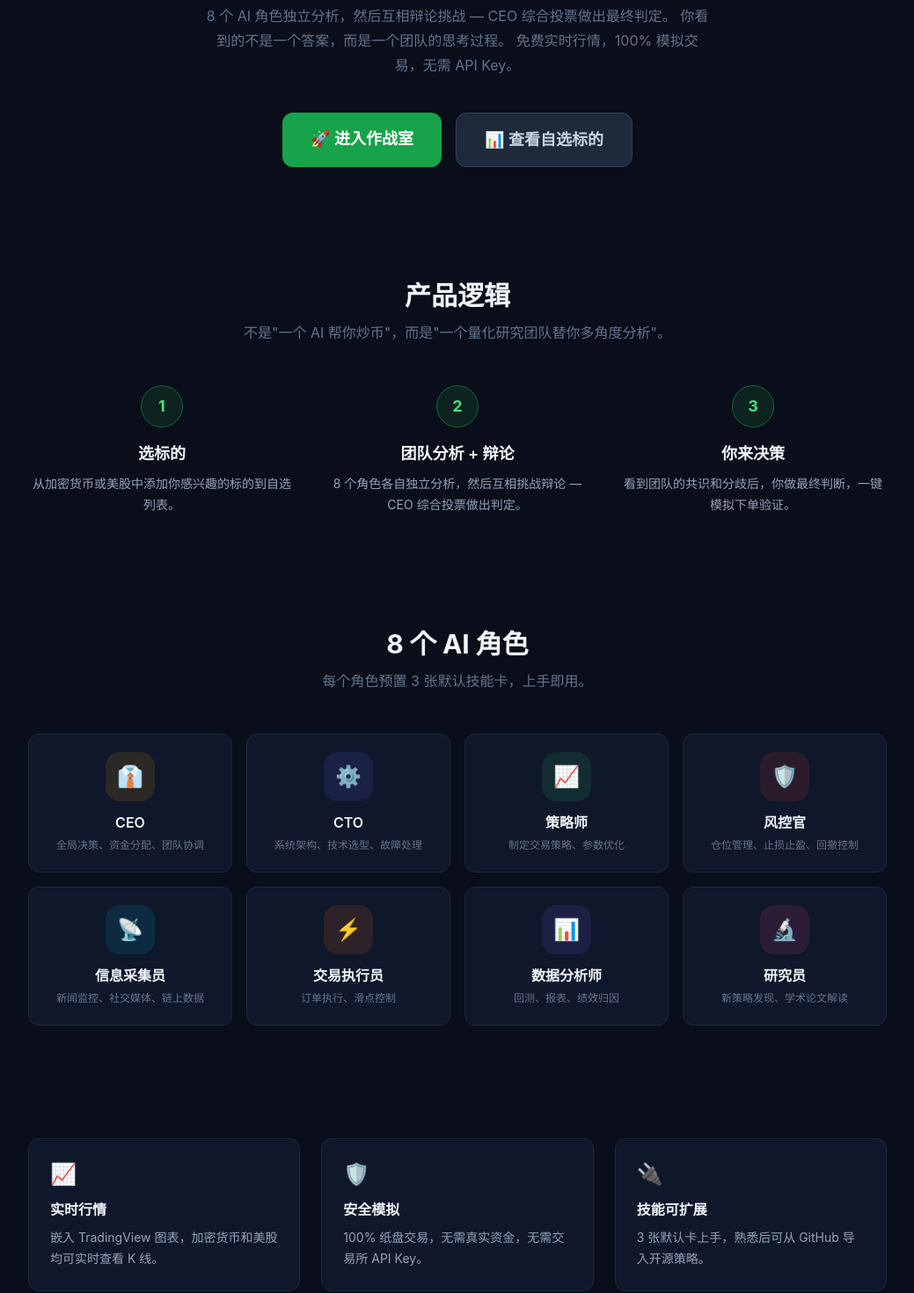
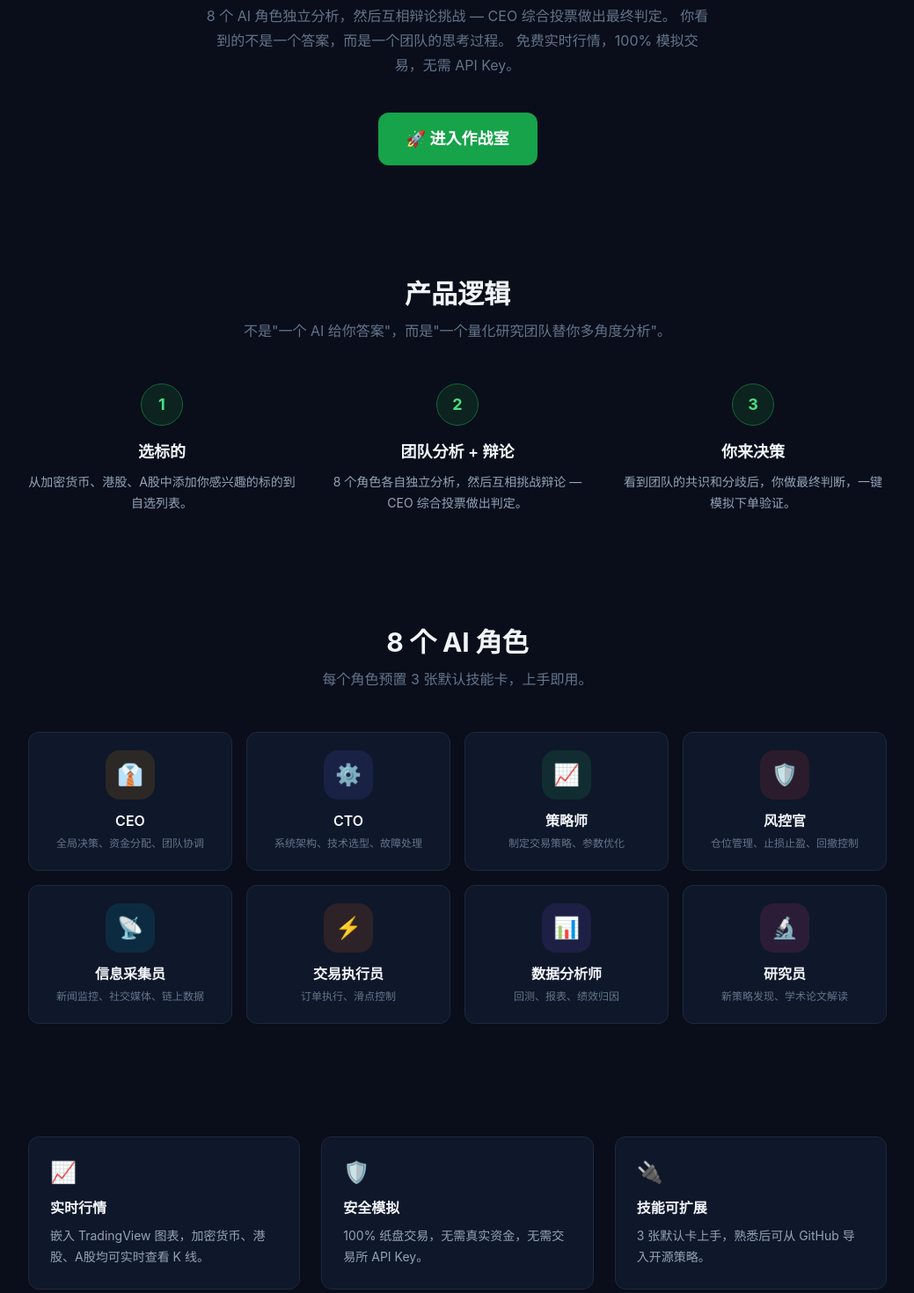
Before and after one commit to kylelinger/quantarmy, a Next.js app in the folder frontend/: page / in a window 1280 px wide. Shown: the part 300-1770 px from the top of the page at 88% size, without its empty margins (120-1159 px from the left). Built offline with nearby package versions, Linux system fonts and the light colour scheme.

Commit message:
fix: landing page — single CTA, multi-market copy

```diff
--- a/frontend/app/page.tsx
+++ b/frontend/app/page.tsx
@@ -18,18 +18,12 @@ export default function LandingPage() {
           你看到的不是一个答案，而是一个团队的思考过程。
           免费实时行情，100% 模拟交易，无需 API Key。
         </p>
-        <div className="flex gap-4 flex-wrap justify-center">
+        <div className="flex justify-center">
           <Link
             href="/company"
             className="px-8 py-4 bg-army-600 hover:bg-army-500 text-white font-semibold rounded-xl transition-colors text-lg"
           >
             🚀 进入作战室
-          </Link>
-          <Link
-            href="/company/watchlist"
-            className="px-8 py-4 bg-dark-800 hover:bg-dark-700 text-dark-300 font-semibold rounded-xl transition-colors text-lg border border-dark-700"
-          >
-            📊 查看自选标的
           </Link>
         </div>
       </section>
@@ -38,10 +32,10 @@ export default function LandingPage() {
       <section className="max-w-5xl mx-auto px-6 py-16">
         <h2 className="text-3xl font-bold text-dark-100 text-center mb-3">产品逻辑</h2>
         <p className="text-dark-500 text-center mb-12 max-w-2xl mx-auto">
-          不是"一个 AI 帮你炒币"，而是"一个量化研究团队替你多角度分析"。
+          不是"一个 AI 给你答案"，而是"一个量化研究团队替你多角度分析"。
         </p>
         <div className="grid grid-cols-1 md:grid-cols-3 gap-8">
-          <StepCard step="1" title="选标的" desc="从加密货币或美股中添加你感兴趣的标的到自选列表。" />
+          <StepCard step="1" title="选标的" desc="从加密货币、港股、A股中添加你感兴趣的标的到自选列表。" />
           <StepCard step="2" title="团队分析 + 辩论" desc="8 个角色各自独立分析，然后互相挑战辩论 — CEO 综合投票做出判定。" />
           <StepCard step="3" title="你来决策" desc="看到团队的共识和分歧后，你做最终判断，一键模拟下单验证。" />
         </div>
@@ -70,7 +64,7 @@ export default function LandingPage() {
       {/* Features */}
       <section className="max-w-5xl mx-auto px-6 py-16">
         <div className="grid grid-cols-1 md:grid-cols-3 gap-6">
-          <FeatureCard icon="📈" title="实时行情" desc="嵌入 TradingView 图表，加密货币和美股均可实时查看 K 线。" />
+          <FeatureCard icon="📈" title="实时行情" desc="嵌入 TradingView 图表，加密货币、港股、A股均可实时查看 K 线。" />
           <FeatureCard icon="🛡️" title="安全模拟" desc="100% 纸盘交易，无需真实资金，无需交易所 API Key。" />
           <FeatureCard icon="🔌" title="技能可扩展" desc="3 张默认卡上手，熟悉后可从 GitHub 导入开源策略。" />
           <FeatureCard icon="⚡" title="多角度分析" desc="同一标的，8 个角色各抒己见，让分歧变成决策优势。" />
```
